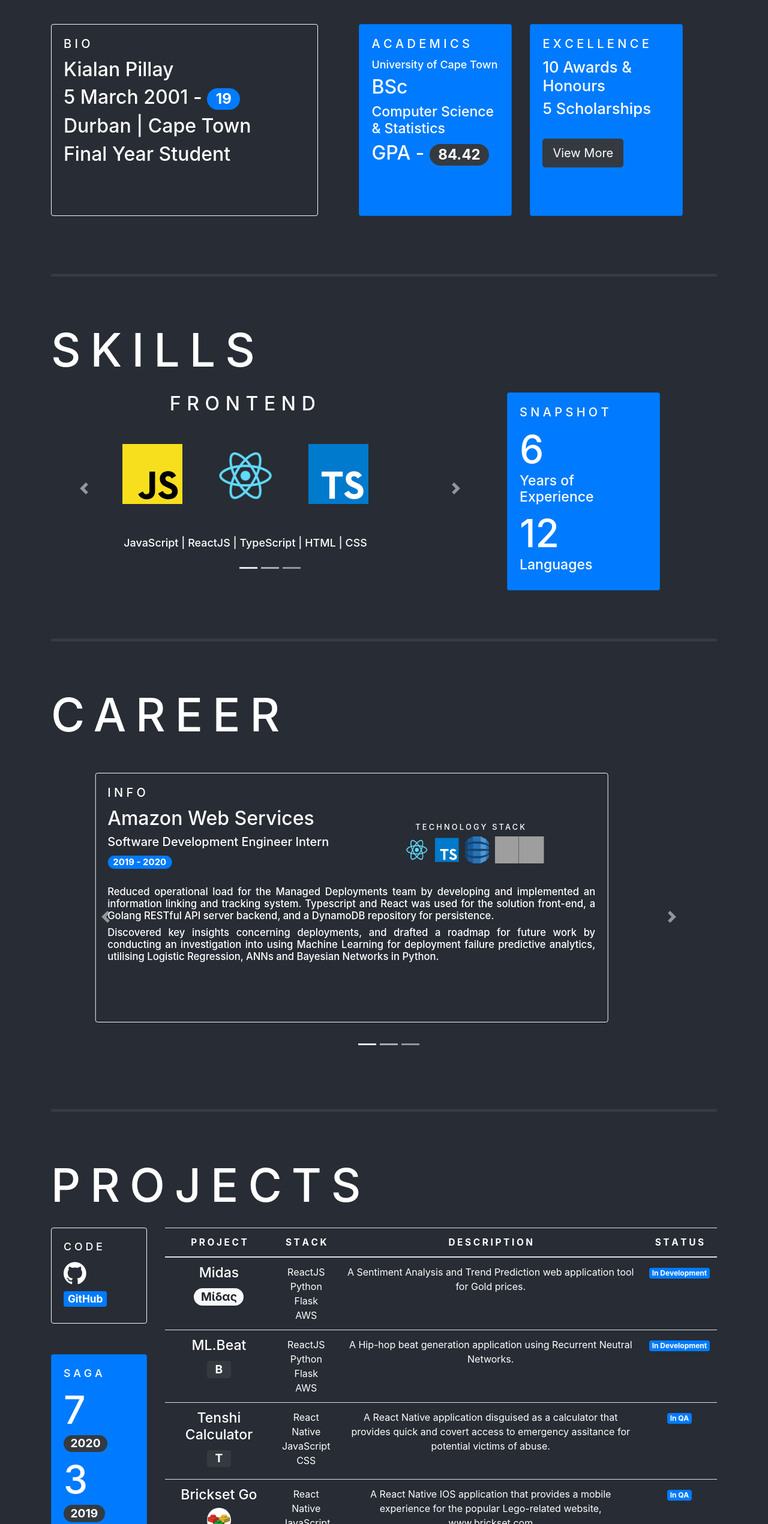
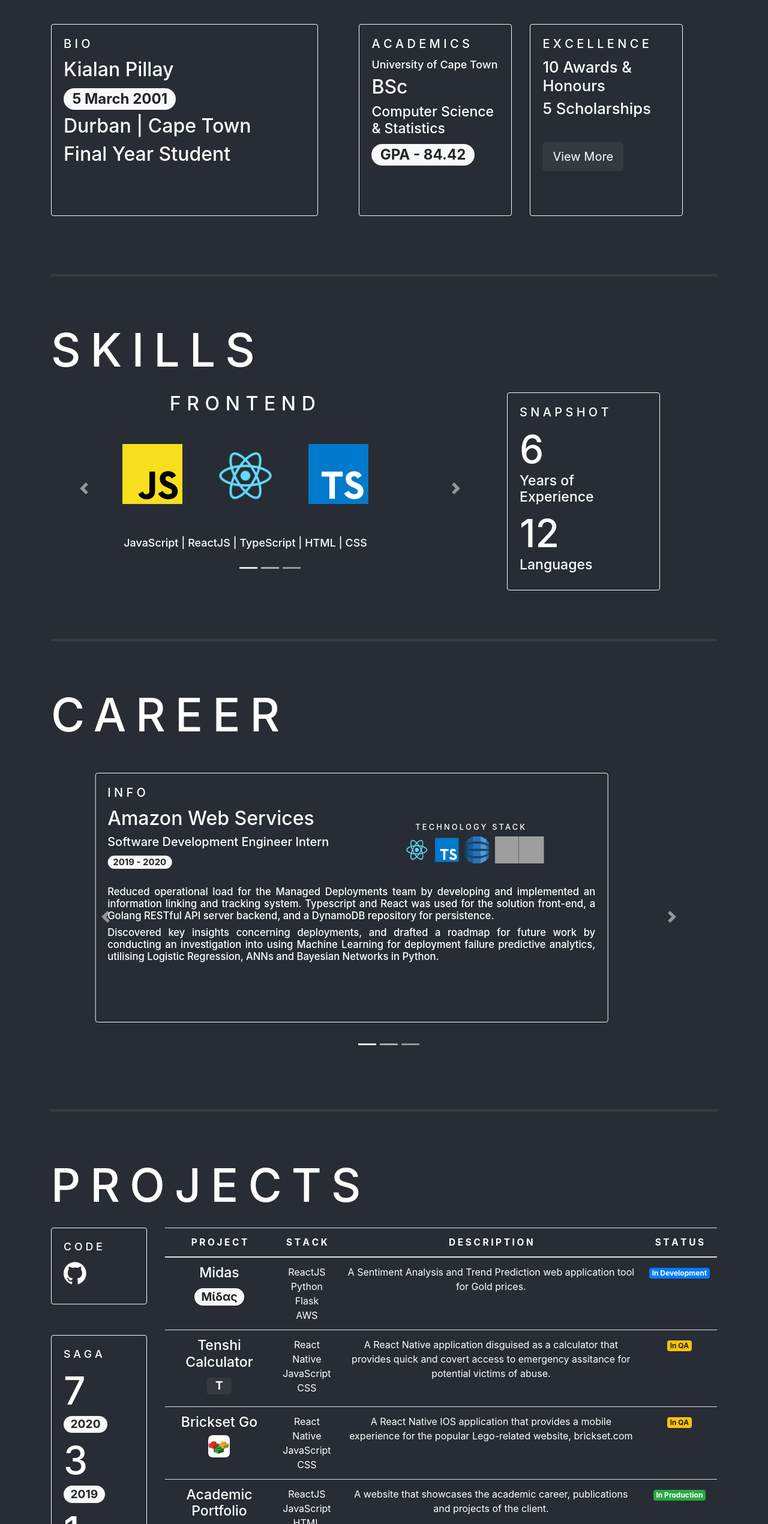
Before and after one commit to kialanpillay/showcase, a React (Create React App) app in the folder website/: page / in a window 1280 px wide. Shown: the part 927-3467 px from the top of the page at 60% size. Built offline with nearby package versions, Linux system fonts and the light colour scheme; grey boxes are pictures that could not be loaded.

Commit message:
Dark Theme Update

```diff
--- a/website/src/Career.js
+++ b/website/src/Career.js
@@ -153,7 +153,7 @@ function Career() {
                           <h1>Amazon Web Services</h1>
                           <h5>Software Development Engineer Intern</h5>
                           <h5>
-                            <Badge pill variant="primary">
+                            <Badge pill variant="light">
                               2019 - 2020
                             </Badge>
                           </h5>
@@ -225,7 +225,7 @@ function Career() {
                           <h1>Electrum Payments</h1>
                           <h5>Software Developer Intern</h5>
                           <h5>
-                            <Badge pill variant="primary">
+                            <Badge pill variant="light">
                               2019
                             </Badge>
                           </h5>
@@ -288,7 +288,7 @@ function Career() {
                           <h1>Nomanini</h1>
                           <h5>Software Developer Intern</h5>
                           <h5>
-                            <Badge pill variant="primary">
+                            <Badge pill variant="light">
                               2020
                             </Badge>
                           </h5>
--- a/website/src/Extra.js
+++ b/website/src/Extra.js
@@ -24,10 +24,14 @@ function Extra() {
         </Col>
       </Row>
       <Row>
-        <Col md={7} xs={12} style={{
-              marginBottom: "2vh",
-              marginRight: "4vh",
-            }}>
+        <Col
+          md={7}
+          xs={12}
+          style={{
+            marginBottom: "2vh",
+            marginRight: "4vh",
+          }}
+        >
           <Card
             style={{
               width: "100%",
@@ -53,18 +57,30 @@ function Extra() {
                 <Form.Row>
                   <Form.Group as={Col} controlId="formGridName">
                     <Form.Label>Name</Form.Label>
-                    <Form.Control type="text" name="name" placeholder="Enter name" />
+                    <Form.Control
+                      type="text"
+                      name="name"
+                      placeholder="Enter name"
+                    />
                   </Form.Group>
 
                   <Form.Group as={Col} controlId="formGridSurname">
                     <Form.Label>Surname</Form.Label>
-                    <Form.Control type="text" name="surname" placeholder="Enter surname" />
+                    <Form.Control
+                      type="text"
+                      name="surname"
+                      placeholder="Enter surname"
+                    />
                   </Form.Group>
                 </Form.Row>
                 <Form.Row>
                   <Form.Group as={Col} controlId="formGridEmail">
                     <Form.Label>Email</Form.Label>
-                    <Form.Control type="text" name="email"placeholder="Enter email" />
+                    <Form.Control
+                      type="text"
+                      name="email"
+                      placeholder="Enter email"
+                    />
                   </Form.Group>
                 </Form.Row>
 
@@ -72,7 +88,7 @@ function Extra() {
                   <Form.Label>Message</Form.Label>
                   <Form.Control type="text" name="message" placeholder="Hi!" />
                 </Form.Group>
-                <Button variant="primary" size="md" type="submit">
+                <Button variant="dark" size="lg" type="submit">
                   Submit
                 </Button>
               </Form>
@@ -81,8 +97,13 @@ function Extra() {
         </Col>
         <Col md={4} xs={12}>
           <Card
-            style={{ width: "100%", height: "22rem", textAlign: "left" }}
-            bg="primary"
+            style={{
+              width: "100%",
+              height: "22rem",
+              textAlign: "left",
+              backgroundColor: "transparent",
+            }}
+            border="light"
           >
             <Card.Body>
               <Card.Title>S O C I A L S</Card.Title>
--- a/website/src/Profile.js
+++ b/website/src/Profile.js
@@ -39,9 +39,8 @@ function Profile() {
               </div>
               <div>
                 <h1>
-                  5 March 2001 - {" "}
-                  <Badge pill variant="primary">
-                    19
+                  <Badge pill variant="light">
+                    5 March 2001
                   </Badge>{" "}
                 </h1>
               </div>
@@ -56,8 +55,13 @@ function Profile() {
         </Col>
         <Col md={3} xs={12} style={{ marginBottom: "2vh" }}>
           <Card
-            style={{ width: "100%", height: "20rem", textAlign: "left" }}
-            bg="primary"
+            style={{
+              width: "100%",
+              height: "20rem",
+              textAlign: "left",
+              backgroundColor: "transparent",
+            }}
+            border="light"
           >
             <Card.Body>
               <Card.Title>A C A D E M I C S</Card.Title>
@@ -72,9 +76,8 @@ function Profile() {
               </div>
               <div>
                 <h1>
-                  GPA - {" "}
-                  <Badge pill variant="dark">
-                    84.42
+                  <Badge pill variant="light">
+                    GPA - 84.42
                   </Badge>
                 </h1>
               </div>
@@ -83,8 +86,13 @@ function Profile() {
         </Col>
         <Col md={3} xs={12} style={{ marginBottom: "2vh" }}>
           <Card
-            style={{ width: "100%", height: "20rem", textAlign: "left" }}
-            bg="primary"
+            style={{
+              width: "100%",
+              height: "20rem",
+              textAlign: "left",
+              backgroundColor: "transparent",
+            }}
+            border="light"
           >
             <Card.Body>
               <Card.Title>E X C E L L E N C E</Card.Title>
@@ -97,7 +105,7 @@ function Profile() {
               <Button
                 variant="dark"
                 size="lg"
-                style={{ marginTop: "2vw" }}
+                style={{ marginTop: "2.5vw" }}
                 href="https://kialan.co.za"
               >
                 View More
--- a/website/src/Projects.js
+++ b/website/src/Projects.js
@@ -35,7 +35,7 @@ function Projects() {
           <Card
             style={{
               width: "100%",
-              height: "10rem",
+              height: "8rem",
               textAlign: "left",
               backgroundColor: "transparent",
             }}
@@ -53,14 +53,13 @@ function Projects() {
                 >
                   <i
                     className="fa fa-github"
-                    style={{ fontSize: "44px", color: "white", marginBottom: "6px" }}
+                    style={{
+                      fontSize: "44px",
+                      color: "white",
+                      marginBottom: "6px",
+                    }}
                   ></i>
                 </a>
-              </div>
-              <div>
-                <h3>
-                  <Badge variant="primary">GitHub</Badge>
-                </h3>
               </div>
             </Card.Body>
           </Card>
@@ -70,8 +69,9 @@ function Projects() {
               marginTop: "4vw",
               height: "30rem",
               textAlign: "left",
+              backgroundColor: "transparent",
             }}
-            bg="primary"
+            border="light"
           >
             <Card.Body>
               <Card.Title>
@@ -80,19 +80,19 @@ function Projects() {
               <div>
                 <h1 className="numeric">7</h1>
                 <h2>
-                  <Badge pill variant="dark">
+                  <Badge pill variant="light">
                     2020
                   </Badge>
                 </h2>
                 <h1 className="numeric">3</h1>
                 <h2>
-                  <Badge pill variant="dark">
+                  <Badge pill variant="light">
                     2019
                   </Badge>
                 </h2>
                 <h1 className="numeric">1</h1>
                 <h2>
-                  <Badge pill variant="dark">
+                  <Badge pill variant="light">
                     2016
                   </Badge>
                 </h2>
@@ -134,27 +134,6 @@ function Projects() {
               </tr>
               <tr>
                 <td>
-                  <h3>ML.Beat</h3>
-                  <h2>
-                    <Badge style={{ width: "26%" }} variant="dark">
-                      B
-                    </Badge>
-                  </h2>
-                </td>
-                <td>
-                  ReactJS <br /> Python <br />
-                  Flask <br /> AWS{" "}
-                </td>
-                <td>
-                  A Hip-hop beat generation application using Recurrent Neutral
-                  Networks.
-                </td>
-                <td>
-                  <Badge variant="primary">In Development</Badge>
-                </td>
-              </tr>
-              <tr>
-                <td>
                   <h3>Tenshi Calculator</h3>
                   <h2>
                     <Badge style={{ width: "26%" }} variant="dark">
@@ -166,11 +145,12 @@ function Projects() {
                   React Native <br /> JavaScript <br /> CSS
                 </td>
                 <td>
-                  A React Native application disguised as a calculator that provides quick and covert
-                  access to emergency assitance for potential victims of abuse.
+                  A React Native application disguised as a calculator that
+                  provides quick and covert access to emergency assitance for
+                  potential victims of abuse.
                 </td>
                 <td>
-                  <Badge variant="primary">In QA</Badge>
+                  <Badge variant="warning">In QA</Badge>
                 </td>
               </tr>
               <tr></tr>
@@ -178,10 +158,10 @@ function Projects() {
                 <td>
                   <h3>Brickset Go</h3>
                   <img
-                    width="40"
+                    width="36"
                     src={brickset}
                     alt="brickset"
-                    style={{ borderRadius: "98%" }}
+                    style={{ borderRadius: "20%" }}
                   ></img>
                 </td>
                 <td>
@@ -190,10 +170,10 @@ function Projects() {
                 <td>
                   A React Native IOS application that provides a mobile
                   experience for the popular Lego-related website,
-                  www.brickset.com
+                  brickset.com
                 </td>
                 <td>
-                  <Badge variant="primary">In QA</Badge>
+                  <Badge variant="warning">In QA</Badge>
                 </td>
               </tr>
               <tr>
@@ -238,10 +218,10 @@ function Projects() {
                 <td>
                   <h3>Résumé</h3>
                   <img
-                    width="40"
+                    width="36"
                     src={resume}
                     alt="resume"
-                    style={{ borderRadius: "98%" }}
+                    style={{ borderRadius: "10%" }}
                   ></img>
                 </td>
                 <td>
@@ -307,7 +287,7 @@ function Projects() {
                   client organisation's members.
                 </td>
                 <td>
-                  <Badge variant="warning">Not Supported</Badge>
+                  <Badge variant="success">In Production</Badge>
                 </td>
               </tr>
             </tbody>
--- a/website/src/Skills.js
+++ b/website/src/Skills.js
@@ -196,7 +196,7 @@ function Skills() {
               textAlign: "left",
               backgroundColor: "transparent",
             }}
-            bg="primary"
+            border="light"
           >
             <Card.Body>
               <Card.Title>S N A P S H O T</Card.Title>
```
